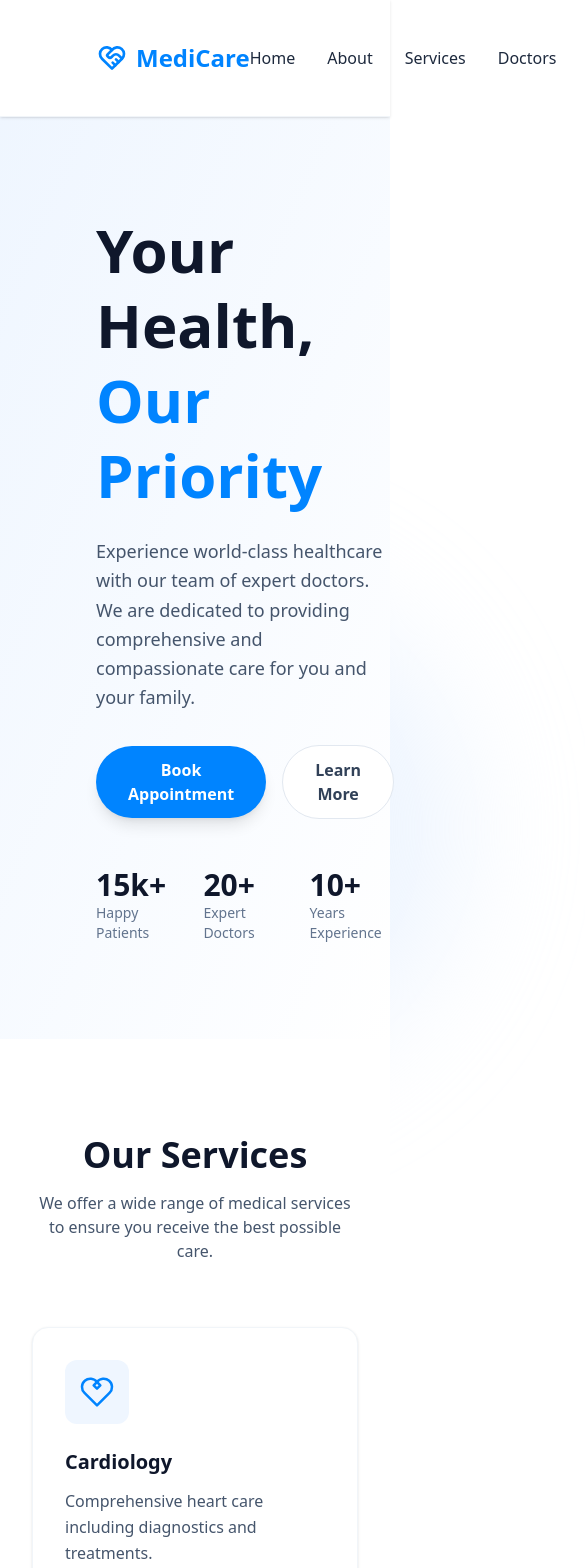
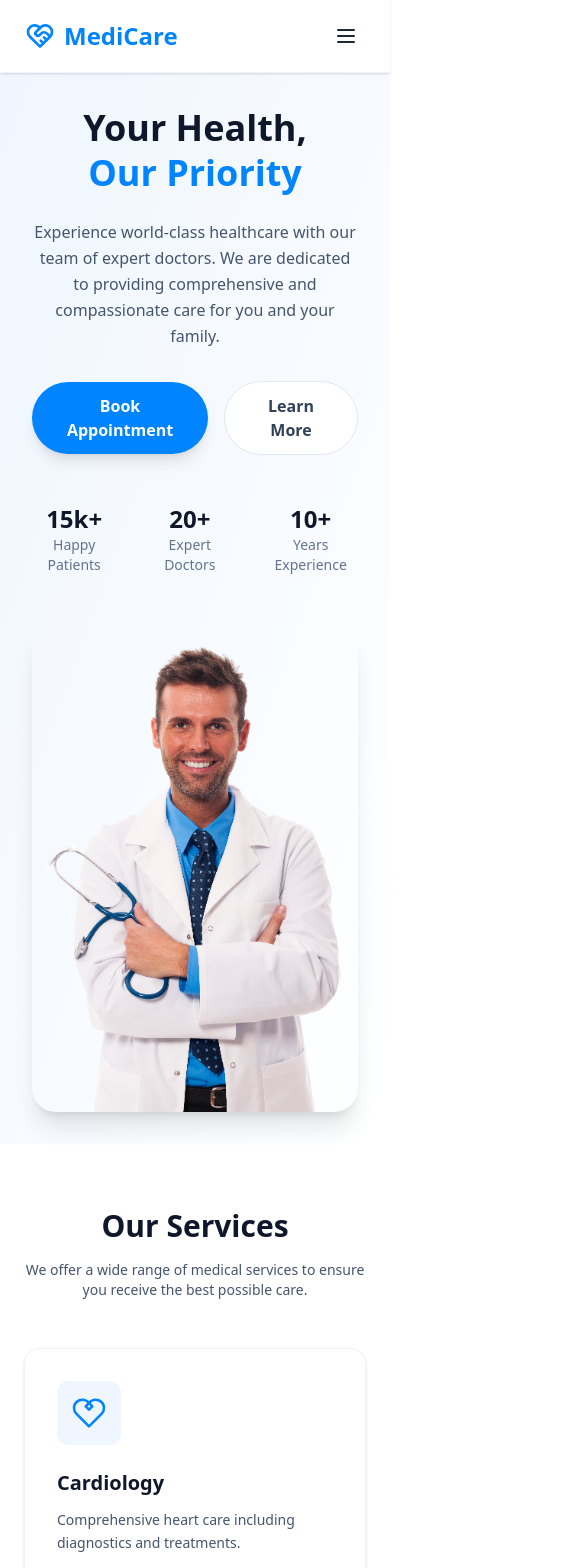
Before and after one commit to mnaggarse/clinic-landing-page, a React (Vite) app: page / in a window 390 px wide. Shown: the top 1568 px of the page, 585 px wide, since content can reach past the window. Built offline with nearby package versions, Linux system fonts and the light colour scheme.

Commit message:
Make website responsive and make links work

```diff
--- a/package.json
+++ b/package.json
@@ -4,7 +4,7 @@
   "version": "0.0.0",
   "type": "module",
   "scripts": {
-    "dev": "vite",
+    "dev": "vite --host",
     "build": "vite build",
     "lint": "eslint .",
     "preview": "vite preview"
--- a/src/components/Appointment.jsx
+++ b/src/components/Appointment.jsx
@@ -1,14 +1,14 @@
 export default function Appointment() {
   return (
-    <section className="py-24 px-8 bg-white">
+    <section id="appointment" className="py-16 md:py-24 px-6 md:px-8 bg-white">
       <div className="max-w-7xl mx-auto">
-        <div className="bg-primary rounded-3xl p-12 md:p-16 flex flex-col md:flex-row items-center gap-12 shadow-2xl relative overflow-hidden">
+        <div className="bg-primary rounded-3xl p-8 md:p-16 flex flex-col lg:flex-row items-center gap-12 shadow-2xl relative overflow-hidden">
         <div className="absolute top-0 right-0 w-96 h-96 bg-white/10 rounded-full blur-3xl -translate-y-1/2 translate-x-1/2"></div>
         <div className="absolute bottom-0 left-0 w-64 h-64 bg-white/10 rounded-full blur-3xl translate-y-1/2 -translate-x-1/2"></div>
 
-          <div className="flex-1 text-white relative z-10">
-            <h2 className="text-4xl font-bold mb-6">Book an Appointment</h2>
-            <p className="text-blue-100 text-lg mb-8 leading-relaxed">
+          <div className="flex-1 text-white relative z-10 w-full">
+            <h2 className="text-3xl md:text-4xl font-bold mb-6">Book an Appointment</h2>
+            <p className="text-blue-100 text-base md:text-lg mb-8 leading-relaxed">
               Ready to take the first step towards better health? Schedule your appointment efficiently online.
               Our team is ready to assist you with all your medical needs.
             </p>
@@ -25,9 +25,9 @@ export default function Appointment() {
             </div>
           </div>
 
-          <div className="flex-1 w-full max-w-md bg-white p-8 rounded-2xl shadow-lg relative z-10">
+          <div className="flex-1 w-full max-w-md bg-white p-6 md:p-8 rounded-2xl shadow-lg relative z-10">
             <form className="space-y-4">
-              <div className="grid grid-cols-2 gap-4">
+              <div className="grid grid-cols-1 sm:grid-cols-2 gap-4">
                 <div>
                     <label className="block text-sm font-medium text-slate-700 mb-1">Name</label>
                     <input type="text" className="w-full px-4 py-2 border border-slate-200 rounded-lg focus:outline-none focus:border-primary focus:ring-1 focus:ring-primary" placeholder="John Doe" />
--- a/src/components/Doctors.jsx
+++ b/src/components/Doctors.jsx
@@ -23,11 +23,11 @@ export default function Doctors() {
   ];
 
   return (
-    <section className="py-24 px-8 bg-slate-50">
+    <section id="doctors" className="py-16 md:py-24 px-6 md:px-8 bg-slate-50">
       <div className="max-w-7xl mx-auto">
-        <div className="text-center mb-16">
-          <h2 className="text-4xl font-bold text-slate-900 mb-4">Meet Our Experts</h2>
-          <p className="text-slate-600 max-w-2xl mx-auto">
+        <div className="text-center mb-12 md:mb-16">
+          <h2 className="text-3xl md:text-4xl font-bold text-slate-900 mb-4">Meet Our Experts</h2>
+          <p className="text-slate-600 max-w-2xl mx-auto text-sm md:text-base">
             Our team of dedicated doctors is here to provide you with the best medical care.
           </p>
         </div>
--- a/src/components/Footer.jsx
+++ b/src/components/Footer.jsx
@@ -1,9 +1,9 @@
 export default function Footer() {
   return (
-    <footer className="bg-slate-50 border-t border-slate-100 pt-16 pb-8 px-24 text-slate-600">
-      <div className="grid grid-cols-4 gap-12 mb-12">
+    <footer className="bg-slate-50 border-t border-slate-100 pt-16 pb-8 px-6 md:px-24 text-slate-600">
+      <div className="grid grid-cols-1 md:grid-cols-2 lg:grid-cols-4 gap-12 mb-12">
         <div className="col-span-1">
-          <a href="#" className="flex items-center gap-2 font-bold text-2xl text-primary mb-6">
+          <a href="#home" className="flex items-center gap-2 font-bold text-2xl text-primary mb-6">
              <svg
             xmlns="http://www.w3.org/2000/svg"
             width="32"
@@ -32,20 +32,20 @@ export default function Footer() {
         <div>
            <h3 className="font-bold text-slate-900 mb-6 text-lg">Services</h3>
            <ul className="space-y-4">
-              <li><a href="#" className="hover:text-primary transition-colors">Cardiology</a></li>
-              <li><a href="#" className="hover:text-primary transition-colors">Neurology</a></li>
-              <li><a href="#" className="hover:text-primary transition-colors">Pediatrics</a></li>
-              <li><a href="#" className="hover:text-primary transition-colors">Orthopedics</a></li>
+              <li><a href="#services" className="hover:text-primary transition-colors">Cardiology</a></li>
+              <li><a href="#services" className="hover:text-primary transition-colors">Neurology</a></li>
+              <li><a href="#services" className="hover:text-primary transition-colors">Pediatrics</a></li>
+              <li><a href="#services" className="hover:text-primary transition-colors">Orthopedics</a></li>
            </ul>
         </div>
 
         <div>
            <h3 className="font-bold text-slate-900 mb-6 text-lg">Quick Links</h3>
            <ul className="space-y-4">
-              <li><a href="#" className="hover:text-primary transition-colors">About Us</a></li>
-              <li><a href="#" className="hover:text-primary transition-colors">Our Doctors</a></li>
-              <li><a href="#" className="hover:text-primary transition-colors">Contact</a></li>
-              <li><a href="#" className="hover:text-primary transition-colors">Book Appointment</a></li>
+              <li><a href="#home" className="hover:text-primary transition-colors">About Us</a></li>
+              <li><a href="#doctors" className="hover:text-primary transition-colors">Our Doctors</a></li>
+              <li><a href="#appointment" className="hover:text-primary transition-colors">Contact</a></li>
+              <li><a href="#appointment" className="hover:text-primary transition-colors">Book Appointment</a></li>
            </ul>
         </div>
 
--- a/src/components/Header.jsx
+++ b/src/components/Header.jsx
@@ -1,8 +1,12 @@
+import { useState } from 'react';
+
 export default function Header() {
+  const [isMenuOpen, setIsMenuOpen] = useState(false);
+
   return (
-    <header className="bg-white text-slate-800 py-6 px-24 border-b border-b-slate-100 shadow-sm sticky top-0 z-50">
-      <nav className="flex justify-between items-center">
-        <a href="#" className="flex items-center gap-2 font-bold text-2xl text-primary">
+    <header className="bg-white text-slate-800 py-4 px-6 md:px-24 border-b border-b-slate-100 shadow-sm sticky top-0 z-50">
+      <nav className="flex justify-between items-center relative">
+        <a href="#home" className="flex items-center gap-2 font-bold text-2xl text-primary">
             <svg
             xmlns="http://www.w3.org/2000/svg"
             width="32"
@@ -24,17 +28,43 @@ export default function Header() {
             <span>MediCare</span>
         </a>
 
-        <ul className="flex justify-between items-center gap-8">
-          <li className="cursor-pointer font-medium hover:text-primary transition-colors">Home</li>
-          <li className="cursor-pointer font-medium hover:text-primary transition-colors">About</li>
-          <li className="cursor-pointer font-medium hover:text-primary transition-colors">Services</li>
-          <li className="cursor-pointer font-medium hover:text-primary transition-colors">Doctors</li>
-          <li className="cursor-pointer font-medium hover:text-primary transition-colors">Contact</li>
+        {/* Desktop Menu */}
+        <ul className="hidden md:flex justify-between items-center gap-8">
+          <li><a href="#home" className="cursor-pointer font-medium hover:text-primary transition-colors">Home</a></li>
+          <li><a href="#services" className="cursor-pointer font-medium hover:text-primary transition-colors">Services</a></li>
+          <li><a href="#doctors" className="cursor-pointer font-medium hover:text-primary transition-colors">Doctors</a></li>
+          <li><a href="#appointment" className="cursor-pointer font-medium hover:text-primary transition-colors">Contact</a></li>
         </ul>
 
-        <button className="py-2.5 px-6 rounded-full bg-primary text-white font-bold cursor-pointer hover:bg-blue-600 transition-colors shadow-lg hover:shadow-xl">
-          Book Appointment
+        <button className="hidden md:block py-2.5 px-6 rounded-full bg-primary text-white font-bold cursor-pointer hover:bg-blue-600 transition-colors shadow-lg hover:shadow-xl">
+          <a href="#appointment">Book Appointment</a>
         </button>
+
+        {/* Mobile Hamburger Button */}
+        <button
+          className="md:hidden p-2 text-slate-800"
+          onClick={() => setIsMenuOpen(!isMenuOpen)}
+        >
+          <svg xmlns="http://www.w3.org/2000/svg" width="24" height="24" viewBox="0 0 24 24" fill="none" stroke="currentColor" strokeWidth="2" strokeLinecap="round" strokeLinejoin="round">
+            <path stroke="none" d="M0 0h24v24H0z" fill="none"/>
+            <path d="M4 6l16 0" />
+            <path d="M4 12l16 0" />
+            <path d="M4 18l16 0" />
+          </svg>
+        </button>
+
+        {/* Mobile Menu Dropdown */}
+        {isMenuOpen && (
+          <div className="absolute top-full left-0 right-0 bg-white shadow-lg border-t border-slate-100 p-4 md:hidden flex flex-col gap-4">
+            <a href="#home" className="font-medium hover:text-primary transition-colors" onClick={() => setIsMenuOpen(false)}>Home</a>
+            <a href="#services" className="font-medium hover:text-primary transition-colors" onClick={() => setIsMenuOpen(false)}>Services</a>
+            <a href="#doctors" className="font-medium hover:text-primary transition-colors" onClick={() => setIsMenuOpen(false)}>Doctors</a>
+            <a href="#appointment" className="font-medium hover:text-primary transition-colors" onClick={() => setIsMenuOpen(false)}>Contact</a>
+            <a href="#appointment" className="py-2 px-4 rounded-lg bg-primary text-white font-bold text-center hover:bg-blue-600 transition-colors" onClick={() => setIsMenuOpen(false)}>
+              Book Appointment
+            </a>
+          </div>
+        )}
       </nav>
     </header>
   );
--- a/src/components/Hero.jsx
+++ b/src/components/Hero.jsx
@@ -1,46 +1,46 @@
 export default function Hero() {
   return (
-    <section className="p-24 bg-gradient-to-br from-blue-50 to-white flex justify-between items-center gap-16 min-h-[600px]">
-      <div className="flex-1 max-w-xl">
-        <h1 className="text-6xl font-bold mb-6 text-slate-900 leading-tight">
+    <section id="home" className="p-8 md:p-24 bg-gradient-to-br from-blue-50 to-white flex flex-col md:flex-row justify-between items-center gap-12 md:gap-16 min-h-[600px]">
+      <div className="flex-1 max-w-xl text-center md:text-left">
+        <h1 className="text-4xl md:text-6xl font-bold mb-6 text-slate-900 leading-tight">
           Your Health, <br/>
           <span className="text-primary">Our Priority</span>
         </h1>
-        <p className="mb-8 text-slate-600 text-lg leading-relaxed">
+        <p className="mb-8 text-slate-600 text-base md:text-lg leading-relaxed">
           Experience world-class healthcare with our team of expert doctors.
           We are dedicated to providing comprehensive and compassionate care for you and your family.
         </p>
-        <div className="space-x-4 flex items-center">
+        <div className="space-x-4 flex items-center justify-center md:justify-start">
           <button className="cursor-pointer py-3 px-8 bg-primary text-white rounded-full font-bold hover:bg-blue-600 transition-colors shadow-lg hover:shadow-xl">
-            Book Appointment
+            <a href="#appointment">Book Appointment</a>
           </button>
           <button className="cursor-pointer py-3 px-8 bg-white text-slate-700 border border-slate-200 rounded-full font-bold hover:bg-slate-50 transition-colors">
-            Learn More
+            <a href="#services">Learn More</a>
           </button>
         </div>
 
-        <div className="mt-12 flex items-center gap-8">
+        <div className="mt-12 flex items-center justify-center md:justify-start gap-8">
             <div>
-                <p className="text-3xl font-bold text-slate-900">15k+</p>
+                <p className="text-2xl md:text-3xl font-bold text-slate-900">15k+</p>
                 <p className="text-slate-500 text-sm">Happy Patients</p>
             </div>
             <div>
-                <p className="text-3xl font-bold text-slate-900">20+</p>
+                <p className="text-2xl md:text-3xl font-bold text-slate-900">20+</p>
                 <p className="text-slate-500 text-sm">Expert Doctors</p>
             </div>
             <div>
-                <p className="text-3xl font-bold text-slate-900">10+</p>
+                <p className="text-2xl md:text-3xl font-bold text-slate-900">10+</p>
                 <p className="text-slate-500 text-sm">Years Experience</p>
             </div>
         </div>
       </div>
 
-      <div className="flex-1 relative">
-        <div className="absolute -z-10 bg-blue-100 rounded-full w-[500px] h-[500px] blur-3xl opacity-50 right-0 top-0"></div>
+      <div className="flex-1 relative w-full max-w-md md:max-w-full">
+        <div className="absolute -z-10 bg-blue-100 rounded-full w-[300px] h-[300px] md:w-[500px] md:h-[500px] blur-3xl opacity-50 right-0 top-0"></div>
         <img
-          src="https://placehold.co/600x700/0084ff/ffffff?text=Doctor+Image"
+          src="/assets/images/doctor.png"
           alt="Professional Doctor"
-          className="relative z-10 w-full object-cover rounded-3xl shadow-2xl"
+          className="relative z-10 w-full object-cover rounded-3xl shadow-xl md:shadow-2xl"
         />
       </div>
     </section>
--- a/src/components/Services.jsx
+++ b/src/components/Services.jsx
@@ -94,11 +94,11 @@ export default function Services() {
   ];
 
   return (
-    <section className="py-24 px-8 bg-white">
+    <section id="services" className="py-16 md:py-24 px-6 md:px-8 bg-white">
       <div className="max-w-7xl mx-auto">
-        <div className="text-center mb-16">
-          <h2 className="text-4xl font-bold text-slate-900 mb-4">Our Services</h2>
-          <p className="text-slate-600 max-w-2xl mx-auto">
+        <div className="text-center mb-12 md:mb-16">
+          <h2 className="text-3xl md:text-4xl font-bold text-slate-900 mb-4">Our Services</h2>
+          <p className="text-slate-600 max-w-2xl mx-auto text-sm md:text-base">
             We offer a wide range of medical services to ensure you receive the best possible care.
           </p>
         </div>
@@ -110,7 +110,7 @@ export default function Services() {
                 {service.icon}
               </div>
               <h3 className="text-xl font-bold text-slate-900 mb-3">{service.title}</h3>
-              <p className="text-slate-600 leading-relaxed">
+              <p className="text-slate-600 leading-relaxed text-sm">
                 {service.description}
               </p>
             </div>
--- a/src/index.css
+++ b/src/index.css
@@ -9,3 +9,7 @@ body {
     background-color: #ffffff;
     color: #1a202c;
 }
+
+html {
+  scroll-behavior: smooth;
+}
```
Also changed, not shown: public/assets/images/doctor.png (renamed from public/assets/images/portrait-attractive-male-doctor-Photoroom.png).
